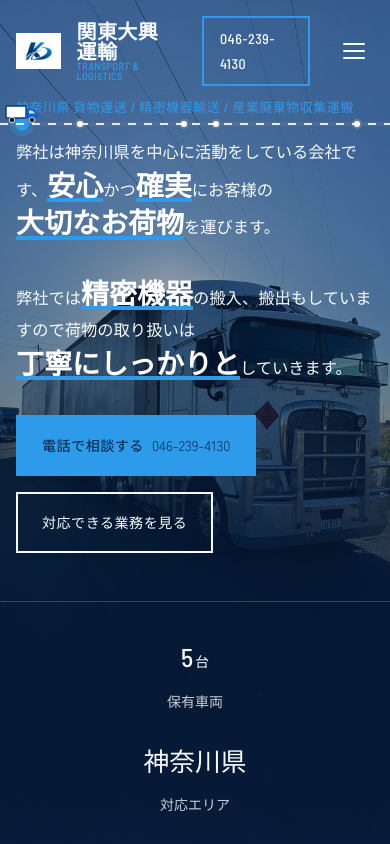
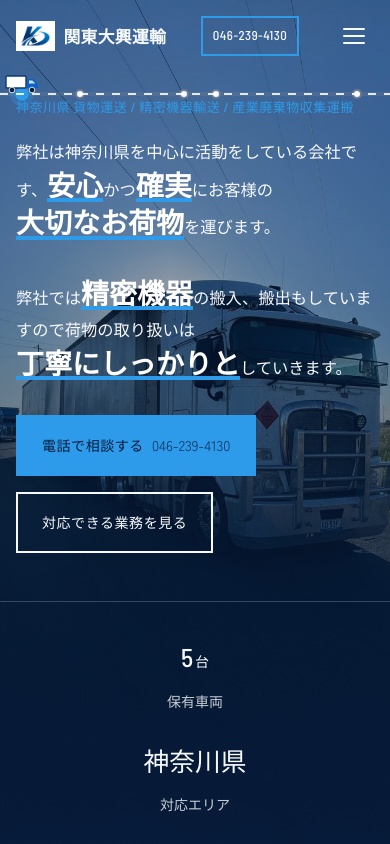
Before and after one commit to wwi195/kanda-dump-site, a plain HTML site: page index.html in a window 390 px wide. Shown: the top 844 px of the page. Drawn offline with Linux system fonts and the light colour scheme.

Commit message:
Fix header wrapping on narrow phones
Co-Authored-By: Claude Opus 5.5 <noreply@anthropic.com>

```diff
--- a/assets/css/motion.css
+++ b/assets/css/motion.css
@@ -200,3 +200,14 @@ main { overflow-x: clip; }
   .hero__accent::after, .section__title::after, .card::before { transform: scaleX(1); }
   .card[data-reveal] { transform: none; }
 }
+
+/* ---- 狭いスマホ：ヘッダーの電話番号と社名を1行に収める ---- */
+.site-header__call { white-space: nowrap; }
+@media (max-width: 420px) {
+  .site-header__inner { gap: var(--space-1); }
+  .site-logo { gap: var(--space-1); }
+  .site-logo__badge { height: 30px; padding: 4px; }
+  .site-logo__main { font-size: 1.05rem; white-space: nowrap; }
+  .site-logo__sub { display: none; }
+  .site-header__call { padding: 6px 10px; font-size: 0.8rem; }
+}
```
